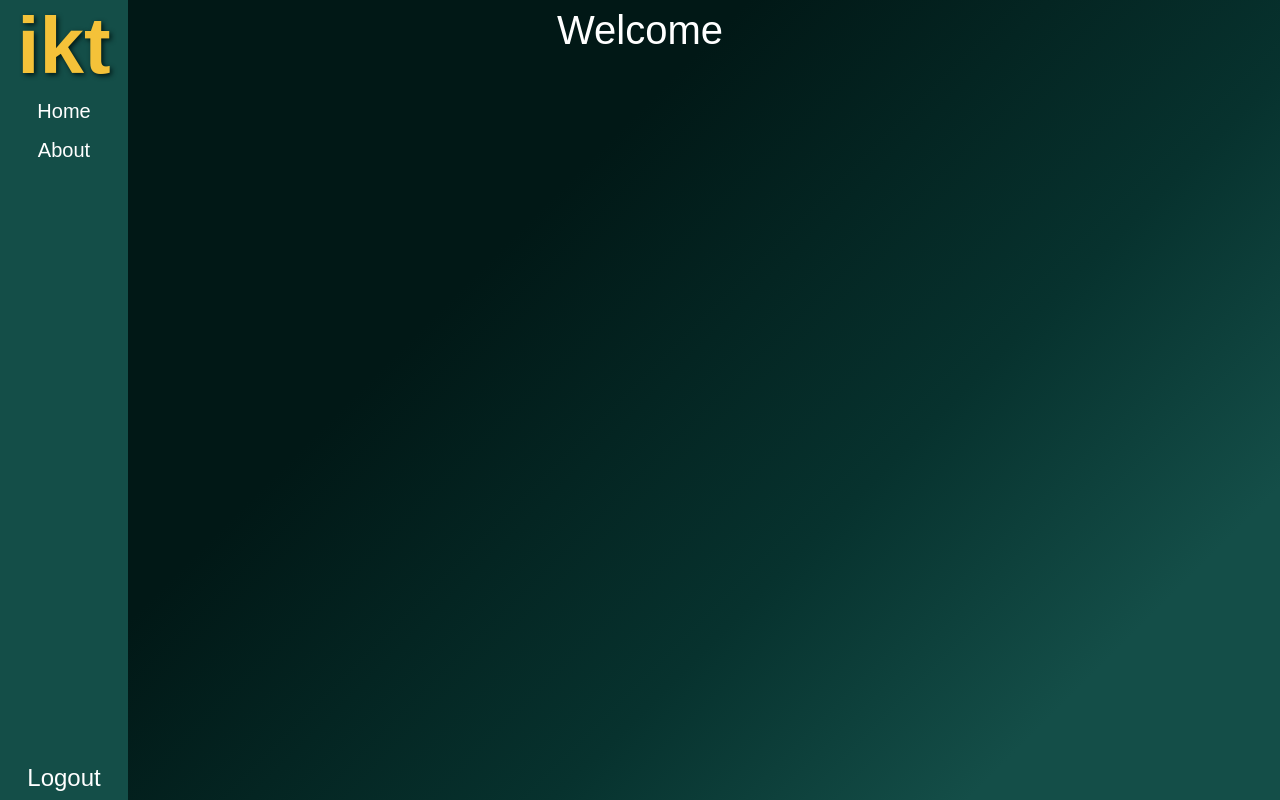
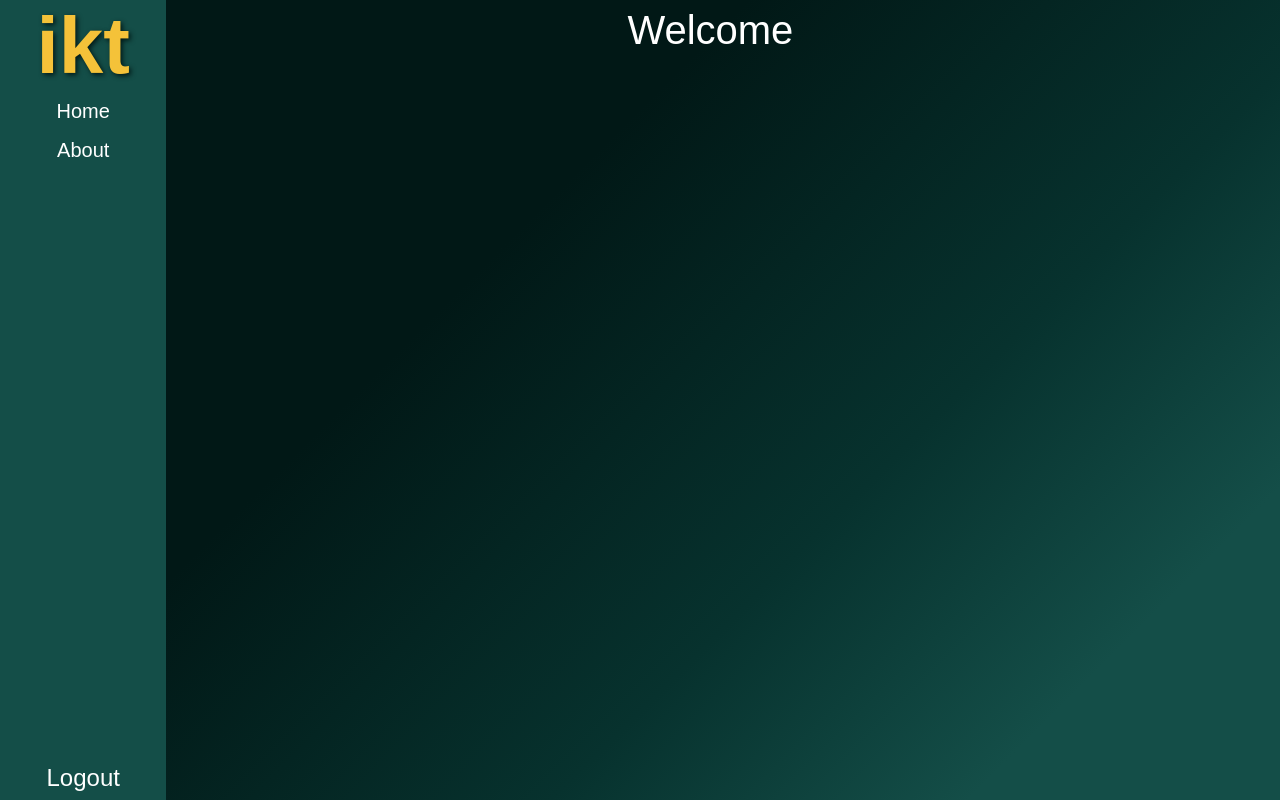
Before and after one commit to dilyanatanasov/basic_php_mvc, a PHP site: page /views/site/welcome.php in a window 1280 px wide. Run offline with PHP 8.4, Linux system fonts and the light colour scheme.

Commit message:
fix width

```diff
--- a/views/css/main.css
+++ b/views/css/main.css
@@ -18,7 +18,7 @@ html body {
   flex-direction: row;
 }
 html body main {
-  width: 80%;
+  width: 85%;
 }
 html body main header {
   width: 100%;
@@ -37,7 +37,7 @@ html body nav {
   text-decoration: none;
   align-content: center;
   justify-content: center;
-  width: 10%;
+  width: 13%;
   font-size: 0.5vh;
   background-color: #144e48;
   align-items: stretch;
@@ -83,10 +83,11 @@ html body nav ul li:last-child form input {
   width: 100%;
   height: 100%;
   background-color: #144e48;
-  border: 0px;
+  border: 0;
   color: white;
   padding: 1vh 0;
   transition: background-color 500ms ease;
+  outline: none;
 }
 html body nav ul li:last-child form input:hover {
   background-color: #f4c239;
--- a/views/css/main.scss
+++ b/views/css/main.scss
@@ -25,7 +25,7 @@ html {
     flex-direction: row;
 
     main {
-      width: 80%;
+      width: 85%;
 
       header {
         width: 100%;
@@ -52,7 +52,7 @@ html {
       text-decoration: none;
       align-content: center;
       justify-content: center;
-      width: 10%;
+      width: 13%;
       font-size: 0.5vh;
       background-color: #144e48;
       align-items: stretch;
@@ -103,10 +103,11 @@ html {
                 width: 100%;
                 height: 100%;
                 background-color: #144e48;
-                border: 0px;
+                border: 0;
                 color: white;
                 padding: 1vh 0;
                 transition: background-color 500ms ease;
+                outline: none;
 
                 &:hover {
                   background-color: $accent-color;
```
Also changed, not shown: 1 other file.
